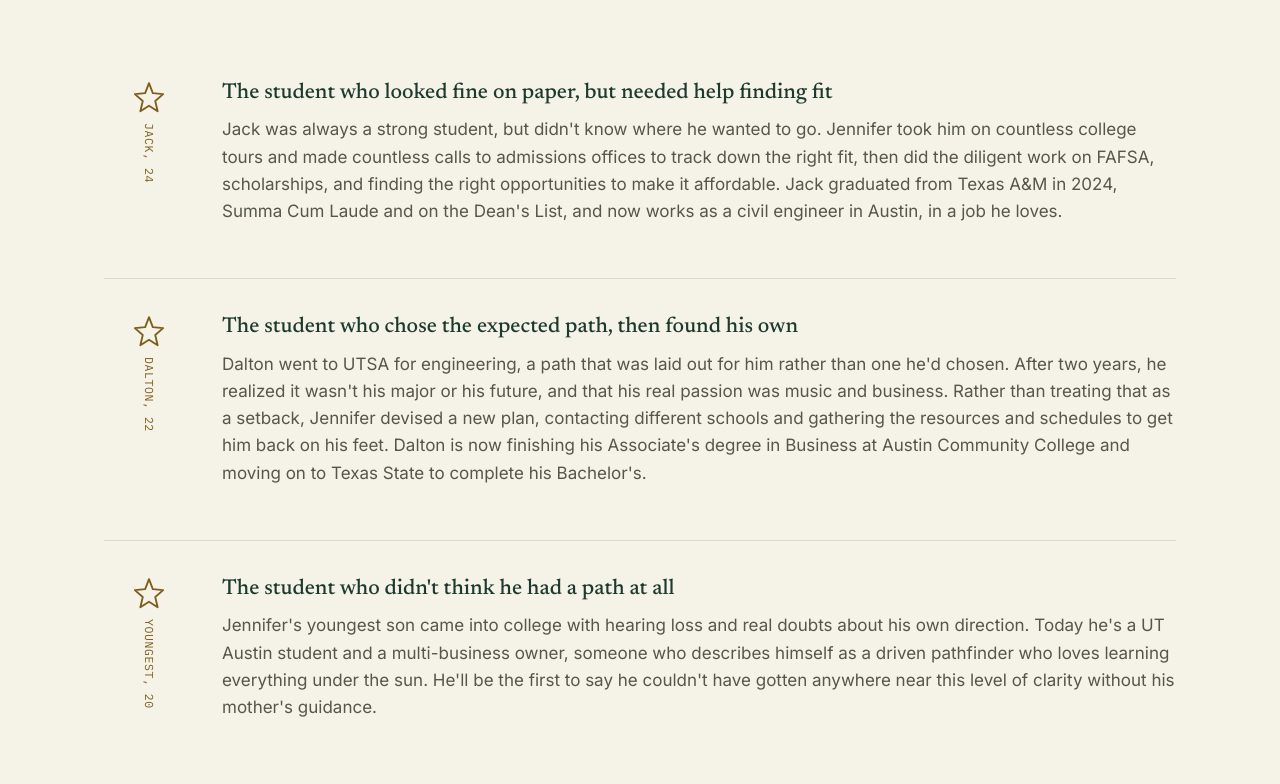
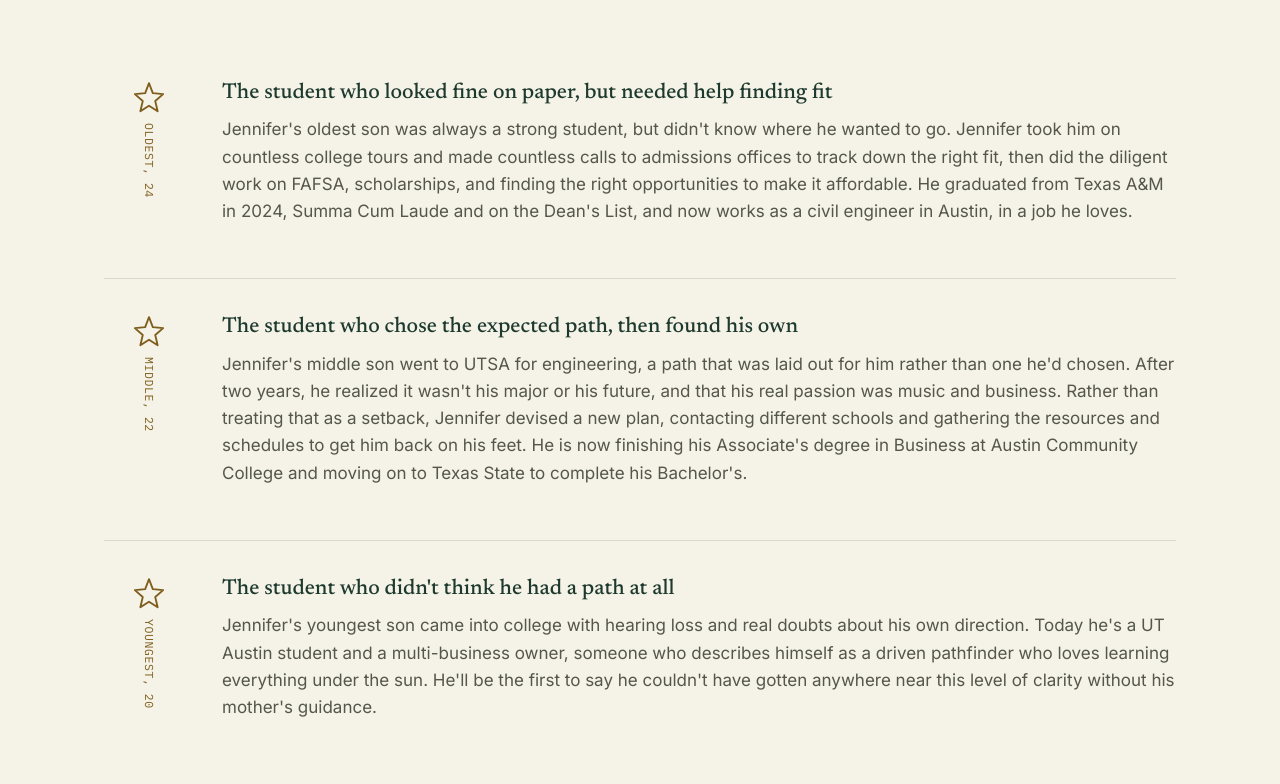
Before and after one commit to Hardknoxcreative/starrett-success-center, a plain HTML site: page about.html in a window 1280 px wide. Shown: the part 876-1660 px from the top of the page. Drawn offline with Linux system fonts and the light colour scheme.

Commit message:
Remove securities licensing and sons' names from copy
Drop Series 7/63/9/10 references (not relevant to consulting/tutoring)
and anonymize the two named sons in the About story to match the
existing "youngest son" pattern, per family privacy preference.

Co-Authored-By: Claude Sonnet 5 <noreply@anthropic.com>

```diff
--- a/about.html
+++ b/about.html
@@ -53,22 +53,22 @@
       <div class="story-block reveal">
         <div class="story-marker">
           <span class="waypoint"><svg viewBox="0 0 24 24" fill="none"><path d="M12 1.5L14.7 8.6L22 9.3L16.4 14.1L18.1 21.4L12 17.4L5.9 21.4L7.6 14.1L2 9.3L9.3 8.6L12 1.5Z" stroke="#C99A3C" stroke-width="1.3" stroke-linejoin="round"/></svg></span>
-          <span class="story-name">Jack, 24</span>
+          <span class="story-name">Oldest, 24</span>
         </div>
         <div>
           <h3>The student who looked fine on paper, but needed help finding fit</h3>
-          <p>Jack was always a strong student, but didn't know where he wanted to go. Jennifer took him on countless college tours and made countless calls to admissions offices to track down the right fit, then did the diligent work on FAFSA, scholarships, and finding the right opportunities to make it affordable. Jack graduated from Texas A&amp;M in 2024, Summa Cum Laude and on the Dean's List, and now works as a civil engineer in Austin, in a job he loves.</p>
+          <p>Jennifer's oldest son was always a strong student, but didn't know where he wanted to go. Jennifer took him on countless college tours and made countless calls to admissions offices to track down the right fit, then did the diligent work on FAFSA, scholarships, and finding the right opportunities to make it affordable. He graduated from Texas A&amp;M in 2024, Summa Cum Laude and on the Dean's List, and now works as a civil engineer in Austin, in a job he loves.</p>
         </div>
       </div>
 
       <div class="story-block reveal">
         <div class="story-marker">
           <span class="waypoint"><svg viewBox="0 0 24 24" fill="none"><path d="M12 1.5L14.7 8.6L22 9.3L16.4 14.1L18.1 21.4L12 17.4L5.9 21.4L7.6 14.1L2 9.3L9.3 8.6L12 1.5Z" stroke="#C99A3C" stroke-width="1.3" stroke-linejoin="round"/></svg></span>
-          <span class="story-name">Dalton, 22</span>
+          <span class="story-name">Middle, 22</span>
         </div>
         <div>
           <h3>The student who chose the expected path, then found his own</h3>
-          <p>Dalton went to UTSA for engineering, a path that was laid out for him rather than one he'd chosen. After two years, he realized it wasn't his major or his future, and that his real passion was music and business. Rather than treating that as a setback, Jennifer devised a new plan, contacting different schools and gathering the resources and schedules to get him back on his feet. Dalton is now finishing his Associate's degree in Business at Austin Community College and moving on to Texas State to complete his Bachelor's.</p>
+          <p>Jennifer's middle son went to UTSA for engineering, a path that was laid out for him rather than one he'd chosen. After two years, he realized it wasn't his major or his future, and that his real passion was music and business. Rather than treating that as a setback, Jennifer devised a new plan, contacting different schools and gathering the resources and schedules to get him back on his feet. He is now finishing his Associate's degree in Business at Austin Community College and moving on to Texas State to complete his Bachelor's.</p>
         </div>
       </div>
 
@@ -111,7 +111,7 @@
     <div class="max-60 reveal">
       <span class="eyebrow">Credentials</span>
       <h2>A finance background most college consultants don't have</h2>
-      <p>Jennifer holds an MBA in Finance from the Kelley School of Business at Indiana University (3.9 GPA) and a BS in Business from Purdue University (3.8 GPA), and is a licensed securities professional (Series 7, 63, 9 &amp; 10). Earlier in her career in financial services, she was recognized as an Employee of the Month and received a company award for building an online trade-review process that saved her employer more than $1 million a year.</p>
+      <p>Jennifer holds an MBA in Finance from the Kelley School of Business at Indiana University (3.9 GPA) and a BS in Business from Purdue University (3.8 GPA). Earlier in her career in financial services, she was recognized as an Employee of the Month and received a company award for building an online trade-review process that saved her employer more than $1 million a year.</p>
       <p>Before teaching, she also built and grew businesses of her own, taking a professional chef services company from startup to profitable within its first year, managing 20+ employees and full design-build operations for multi-million dollar custom home projects, and leading construction teams that built 55 homes across four Austin-area neighborhoods as a top monthly producer.</p>
     </div>
   </div>
```
Also changed, not shown: index.html (+0 -1 lines), services.html (+1 -1 lines).
